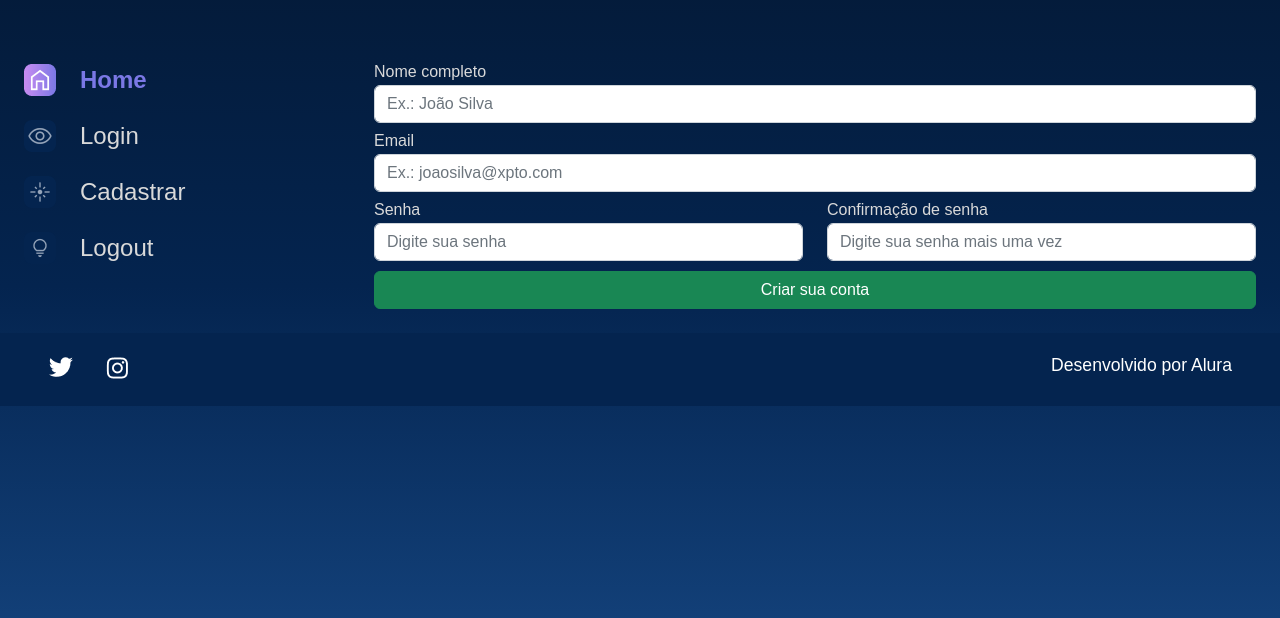
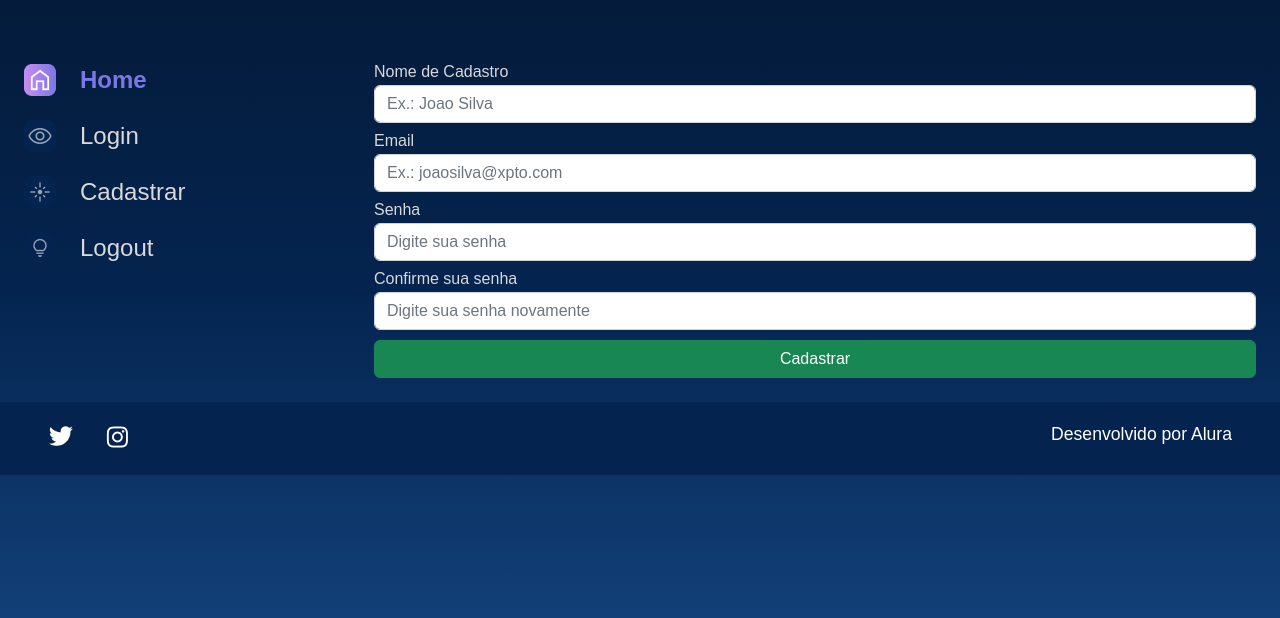
Before and after one commit to pollyanarocha416/alura-espace, a Django app: page /cadastro in a window 1280 px wide. Shown: the part 114-732 px from the top of the page. Run offline with Django 4.2, Linux system fonts and the light colour scheme.

Commit message:
atualizado o forms de login e cadastro

```diff
--- a/templates/usuarios/cadastro.html
+++ b/templates/usuarios/cadastro.html
@@ -46,33 +46,19 @@
             </section>
             <section class="galeria" style="margin-left: 5em">
             <form action="" method="">
+                {% csrf_token %}
                 <div class="row">
+                    {% for field in form.visible_fields %}
                     <div class="col-12 col-lg-12" style="margin-bottom: 10px;">
-                            <label for="nome_cadastro" style="color:#D9D9D9; margin-bottom: 5px;"><b>Nome
-                                    completo</b></label>
-                            <input type="text" class="form-control" name="nome_cadastro" placeholder="Ex.: João Silva"
-                                required>
+                        <label for="{{fied.id_for_label}}" style="color:#D9D9D9; margin-bottom: 5px;">{{ field.label }}</label>
+                        {{ field }}
                     </div>
-                        <div class="col-12 col-lg-12" style="margin-bottom: 10px;">
-                            <label for="email" style="color:#D9D9D9; margin-bottom: 5px;"><b>Email</b></label>
-                            <input type="email" class="form-control" name="email" placeholder="Ex.: joaosilva@xpto.com"
-                                required>
+                    {% endfor %}
                 </div>
-                        <div class="col-12 col-lg-6" style="margin-bottom: 10px;">
-                            <label for="password1" style="color:#D9D9D9; margin-bottom: 5px;"><b>Senha</b></label>
-                            <input type="password" class="form-control" name="password1" placeholder="Digite sua senha"
-                                required>
-                        </div>
-                        <div class="col-12 col-lg-6" style="margin-bottom: 10px;">
-                            <label for="password2" style="color:#D9D9D9; margin-bottom: 5px;"><b>Confirmação de
-                                    senha</b></label>
-                            <input type="password" class="form-control" name="password2"
-                                placeholder="Digite sua senha mais uma vez" required>
-                        </div>
-                        <div class="col-12 text-center">
-                            <button class="btn btn-success col-12" style="padding: top 5px;" type="submit">Criar sua
-                                conta</button>
-                        </div>
+                <div>
+                    <button class="btn btn-success col-12" style="padding: top 5px;" type="submit">
+                        Cadastrar
+                    </button>
                 </div>
             </form>
             </section>
--- a/usuarios/forms.py
+++ b/usuarios/forms.py
@@ -4,11 +4,69 @@ class LoginForms(forms.Form):
     nome_login=forms.CharField(
         label="Nome de Login",
         required=True,
-        max_length=100
+        max_length=100,
+        widget=forms.TextInput(
+        attrs={
+            "class": "form-control",
+            "placeholder": "Ex.: Joao Silva"
+            }
+        )
     )
     senha=forms.CharField(
         label="Senha",
         required=True,
         max_length=70,
-        widget=forms.PasswordInput()
+        widget=forms.PasswordInput(
+        attrs={
+            "class": "form-control",
+            "placeholder": "Digite sua senha"
+        }
+        )
     )
+
+
+class CadastroForms(forms.Form):
+    nome_cadastro=forms.CharField(
+        label="Nome de Cadastro",
+        required=True,
+        max_length=100,
+        widget=forms.TextInput(
+        attrs={
+            "class": "form-control",
+            "placeholder": "Ex.: Joao Silva"
+            }
+        )
+    )
+    email=forms.EmailField(
+        label="Email",
+        required=True,
+        max_length=100,
+        widget=forms.EmailInput(
+            attrs={
+            "class": "form-control",
+            "placeholder": "Ex.: joaosilva@xpto.com"
+            }
+        )
+    )
+    senha_1=forms.CharField(
+        label="Senha",
+        required=True,
+        max_length=70,
+        widget=forms.PasswordInput(
+        attrs={
+            "class": "form-control",
+            "placeholder": "Digite sua senha"
+        }
+        )
+    )
+    senha_2=forms.CharField(
+        label="Confirme sua senha",
+        required=True,
+        max_length=70,
+        widget=forms.PasswordInput(
+        attrs={
+            "class": "form-control",
+            "placeholder": "Digite sua senha novamente"
+        }
+        )
+    )
--- a/usuarios/views.py
+++ b/usuarios/views.py
@@ -1,9 +1,10 @@
 from django.shortcuts import render
-from usuarios.forms import LoginForms
+from usuarios.forms import LoginForms, CadastroForms
 # Create your views here.
 def login(request):
     form = LoginForms()
     return render(request, "usuarios/login.html", {"form": form})
 
 def cadastro(request):
-    return render(request, "usuarios/cadastro.html")
+    form = CadastroForms()
+    return render(request, "usuarios/cadastro.html", {"form": form})
```
Also changed, not shown: templates/usuarios/login.html (+7 -2 lines). Lines whose indentation alone changed are shown as unchanged.
